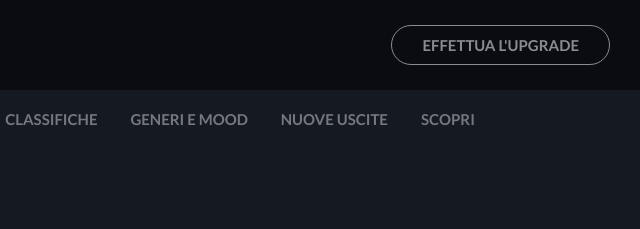
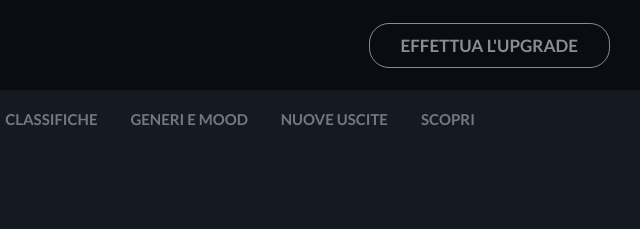
Before and after one commit to alessandro-lo-presti/html-css-spotifyweb, a plain HTML site: page index.html in a window 1280 px wide. In both pictures the pointer is over the link "EFFETTUA L'UPGRADE". Shown: the top 229 px of the page, 640-1280 px from the left. Drawn offline with Linux system fonts and the light colour scheme.

Commit message:
btn:hover

```diff
--- a/css/style.css
+++ b/css/style.css
@@ -39,6 +39,11 @@ a:hover {
   text-transform: uppercase;
   border: 1px solid white;
   border-radius: 20px;
+}
+
+.btn-t:hover{
+  padding: 11px 31px;
+  font-size: 17px;
 }
 
 /* main */
```
